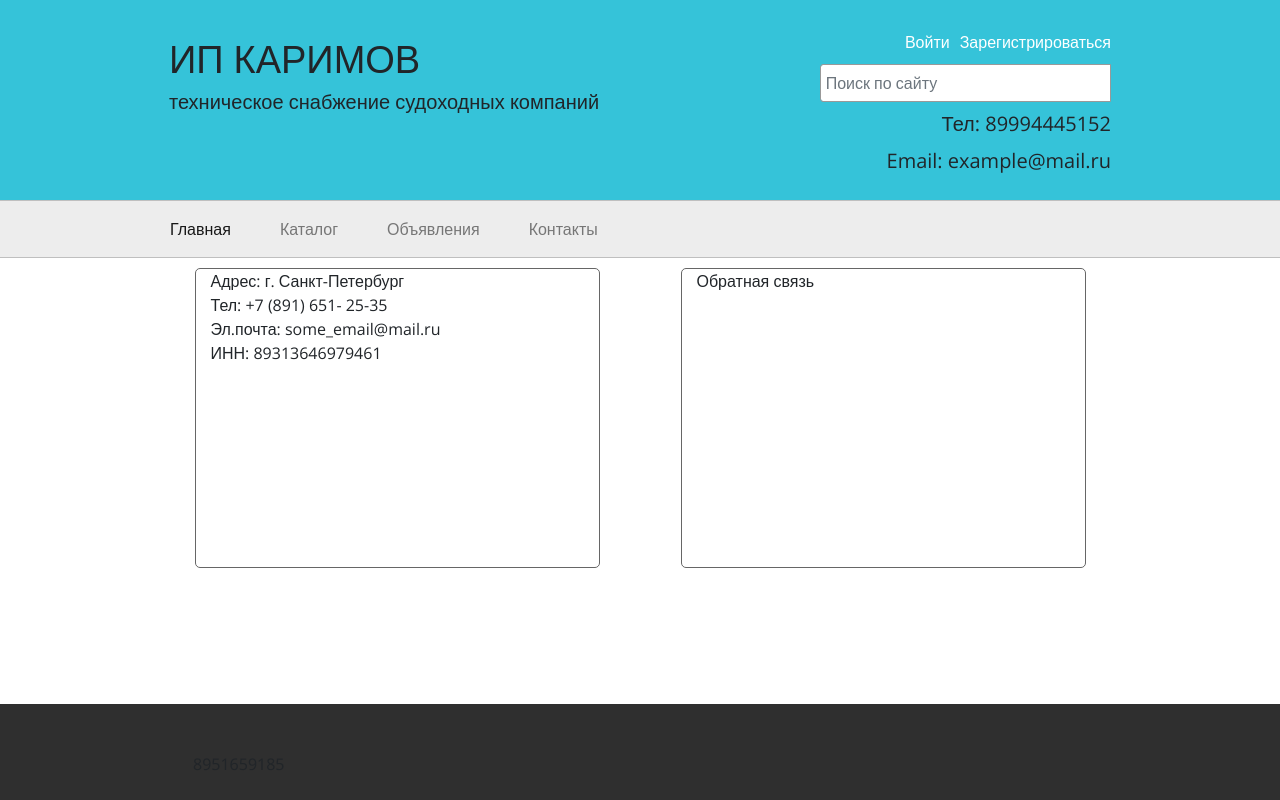
After one commit to KosolapovR/Karimov, a Symfony app: template templates/contacts.html.twig in a window 1280 px wide. The commit adds this page. Run offline with Twig, Linux system fonts and the light colour scheme; the template is opened without the code that fills it, so the values that code supplies are empty; some libraries are stand-ins or nearby versions.

Commit message:
start contacts page

```diff
--- a/public/css/main.css
+++ b/public/css/main.css
@@ -609,3 +644,17 @@ input[name=price_min]{
 .ads_container__list__item__desc__location{
     margin-bottom: 10px;
 }
+
+/* contacts */
+
+.contacts{
+    padding: 10px 24px;
+}
+
+.contacts--left,
+.contacts--right{
+    height: 300px;
+    border: 1px solid #666;
+    border-radius: 5px;
+
+}
--- a/src/Controller/IndexController.php
+++ b/src/Controller/IndexController.php
@@ -13,6 +13,7 @@ class IndexController extends AbstractController{
      * @Route("/", name="main")
      */
     public function index(){
+        $env = $this->getParameter('kernel.environment');
 
         $em = $this->getDoctrine()->getManager();
         $products = $em->getRepository(Product::class)->findBy(['enabled' => true], ['dateAt' => 'DESC'], 4);
--- a/src/Controller/ProductController.php
+++ b/src/Controller/ProductController.php
@@ -36,8 +36,10 @@ class ProductController extends AbstractController{
                 $em->flush();
                 $event = new MessageSendEvent($message);
                 $eventDispatcherInterface->dispatch(MessageSendEvent::NAME, $event);
+
+                $products = $em->getRepository(Product::class)->findBy(['enabled' => true], ['dateAt' => 'DESC'], 4);
+                return $this->render('index.html.twig', ['products' => $products]);
             }
-
             return $this->render('product.html.twig', [
             'product' => $product,
             'messageForm' => $form->createView(),
--- a/templates/base.html.twig
+++ b/templates/base.html.twig
@@ -71,7 +71,7 @@
                   </li>
                   {% endif %}
                     <li class="nav-item">
-                    <a class="nav-link" href="requisites.php">Реквизиты</a>
+                    <a class="nav-link" href="{{ path('contacts') }}">Контакты</a>
                   </li>
                   {% if is_granted('ROLE_ADMIN') %}
                       <li class="nav-item">
@@ -151,6 +151,25 @@
             entitySelector.html('');
             }
         });
+        let path = window.location.href;
+        let current_category = path.split('/');
+        current_category = current_category[current_category.length - 1];
+
+        let $categories = $('.catalog_list__item a');
+        if (current_category === 'catalog'){
+            $('#catalog_list__item--all').addClass('active_category');
+
+        }else{
+            $('#catalog_list__item--all').removeClass('active_category');
+            $categories.each(function(index, item){
+                if(item.dataset.category === current_category){
+                    $(item).addClass('active_category');
+                }else{
+                    $(item).removeClass('active_category');
+                }
+        });
+        }
+
     });
 </script>
         {% endblock %}
--- a/templates/catalog.html.twig
+++ b/templates/catalog.html.twig
@@ -5,10 +5,10 @@
                <div class="catalog-container">
                    <h4>Фото-каталог судовых запчастей</h4>
                 <ul class="category_list row dflex">
-                    <li class="catalog_list__item col-6 col-sm-4"><a href="{{ path('catalog')}}">Все запчасти</a></li>
+                    <li class="catalog_list__item col-6 col-sm-4"><a id="catalog_list__item--all" href="{{ path('catalog')}}">Все запчасти</a></li>
                     {% for category in categories%}
                         {% if category.enabled > 0 %}
-                        <li class="catalog_list__item col-6 col-sm-4"><a href="{{ path('catalog_category', {id: category.id }) }}">{{ category.name }} [{{ category.enabled}}]</a></li>
+                        <li class="catalog_list__item col-6 col-sm-4"><a href="{{ path('catalog_category', {id: category.id }) }}" data-category="{{ category.id }}">{{ category.name }} [{{ category.enabled}}]</a></li>
                         {% endif %}
                     {% endfor %}
                 </ul>
--- /dev/null
+++ b/templates/contacts.html.twig
@@ -0,0 +1,28 @@
+{% extends "base.html.twig" %}
+{% block body %}
+<main>
+    <div class="wrapper">
+        <div class="contacts d-flex justify-content-around row">
+            <div class="col-sm-5 contacts--left">
+                <div class="contacts__adress">
+                    <div class="contacts__adress__icon"></div>
+                    <div class="contacts__adress__text"><span class="contacts__adress__text__span">Адрес: </span>г. Санкт-Петербург</div>
+                </div>
+                <div class="contacts__phone">
+                    <div class="contacts_phone__icon"></div>
+                   <div class="contacts__phone__text"><span class="contacts__adress__phone__span">Тел: </span>+7 (891) 651- 25-35</div>
+                </div>
+                <div class="contacts__email">
+                    <div class="contacts__email__icon"></div>
+                   <div class="contacts__email__text"><span class="contacts__adress__email__span">Эл.почта: </span>some_email@mail.ru</div>
+                </div>
+                <div class="contacts__inn">
+                    <div class="contacts__inn__icon"></div>
+                   <div class="contacts__inn__text"><span class="contacts__inn__text__span">ИНН: </span> 89313646979461</div>
+                </div>
+            </div>
+            <div class="col-sm-5 contacts--right">Обратная связь</div>
+        </div>
+    </div>
+</main>
+{% endblock %}
--- a/templates/email_message.html.twig
+++ b/templates/email_message.html.twig
@@ -3,7 +3,7 @@
     {% if (message.product is null) %}
         {{ message.ad.name }}
     {% else %}
-        {{ message.ad.name }}
+        {{ message.product.name }}
     {% endif %}
     {% if(message.author is defined) %}
     от {{ message.author }}
```
Also changed, not shown: other parts of public/css/main.css (+38 -3 lines), src/Controller/AdsController.php (+3 -8 lines), src/Controller/ContactController.php (added, +17 -0 lines), public/images/contacts_left.jpg (added), public/upload/images/ads/Без названия-5e18c5d7d769e.jpeg (added), 1 other file.
